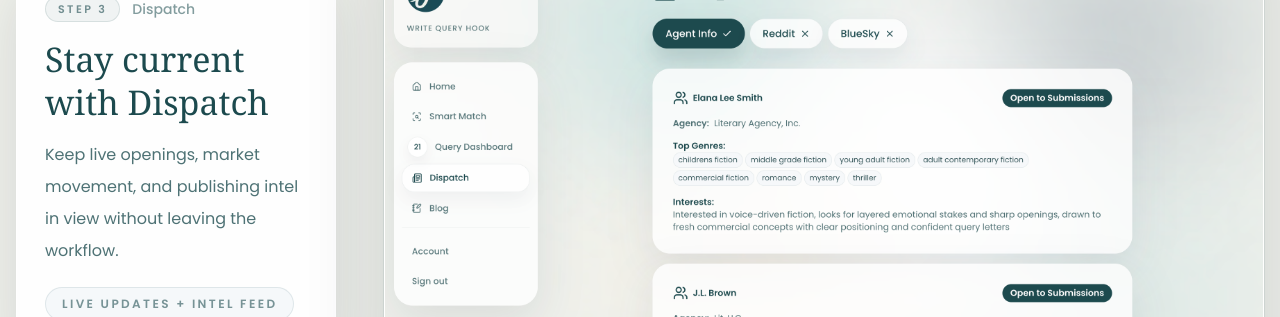
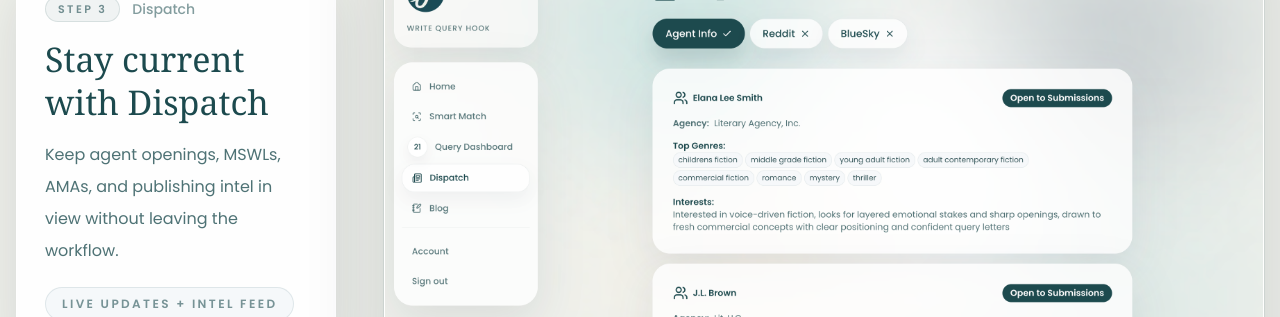
Before and after one commit to thefrankharvey/querybot_web_app, a Next.js app: page / in a window 1280 px wide. Shown: the part 3200-3517 px from the top of the page. Built offline with nearby package versions, Linux system fonts and the light colour scheme; no server answers.

Commit message:
Update copy/

```diff
--- a/app/(public)/(home)/components/product-ecosystem-section.tsx
+++ b/app/(public)/(home)/components/product-ecosystem-section.tsx
@@ -37,7 +37,7 @@ const steps = [
     label: "Dispatch",
     title: "Stay current with Dispatch",
     description:
-      "Keep live openings, market movement, and publishing intel in view without leaving the workflow.",
+      "Keep agent openings, MSWLs, AMAs, and publishing intel in view without leaving the workflow.",
     chip: "Live updates + intel feed",
     imageSrc: "/dispatch-ss.png",
     imageAlt:
```
